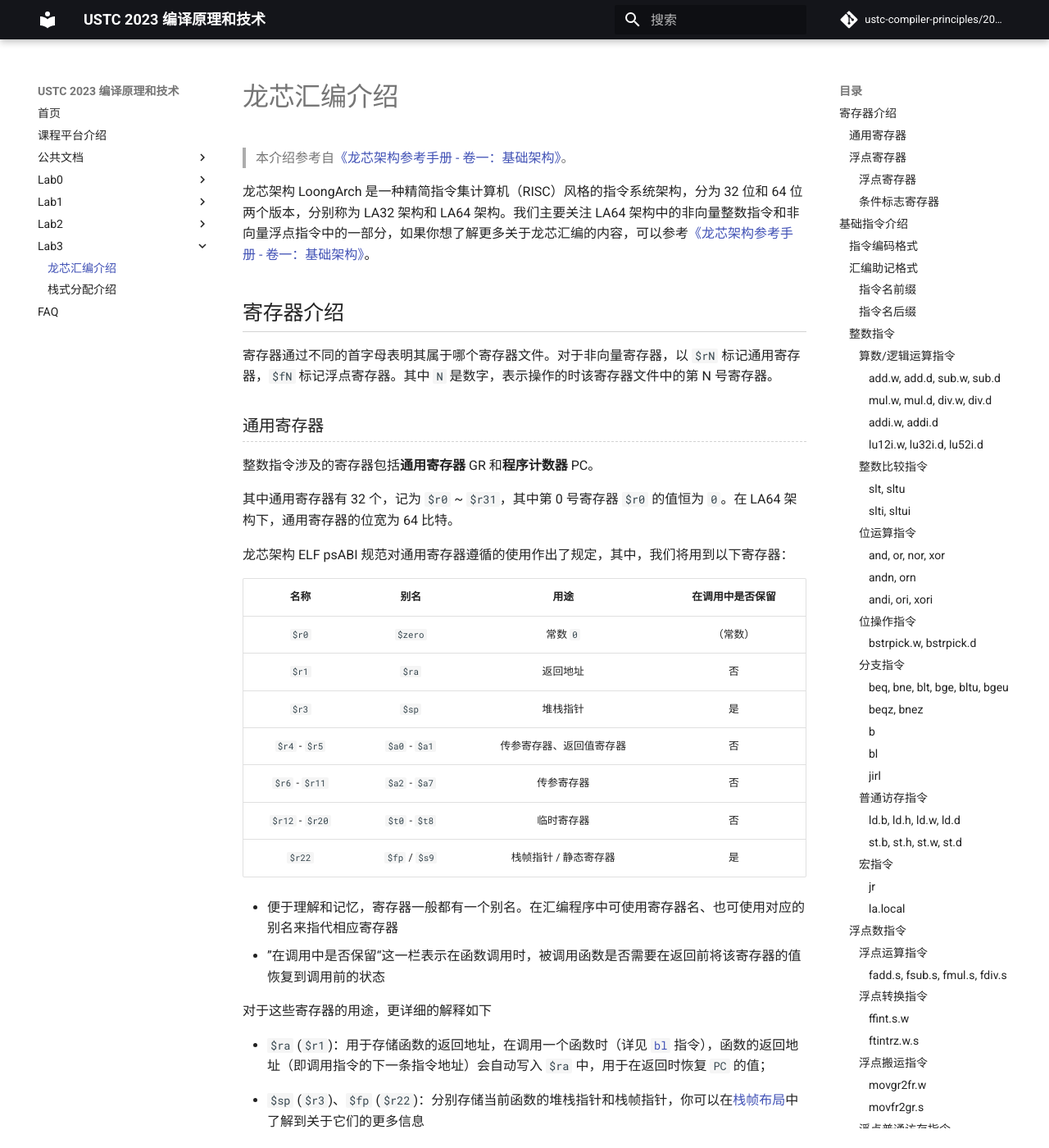
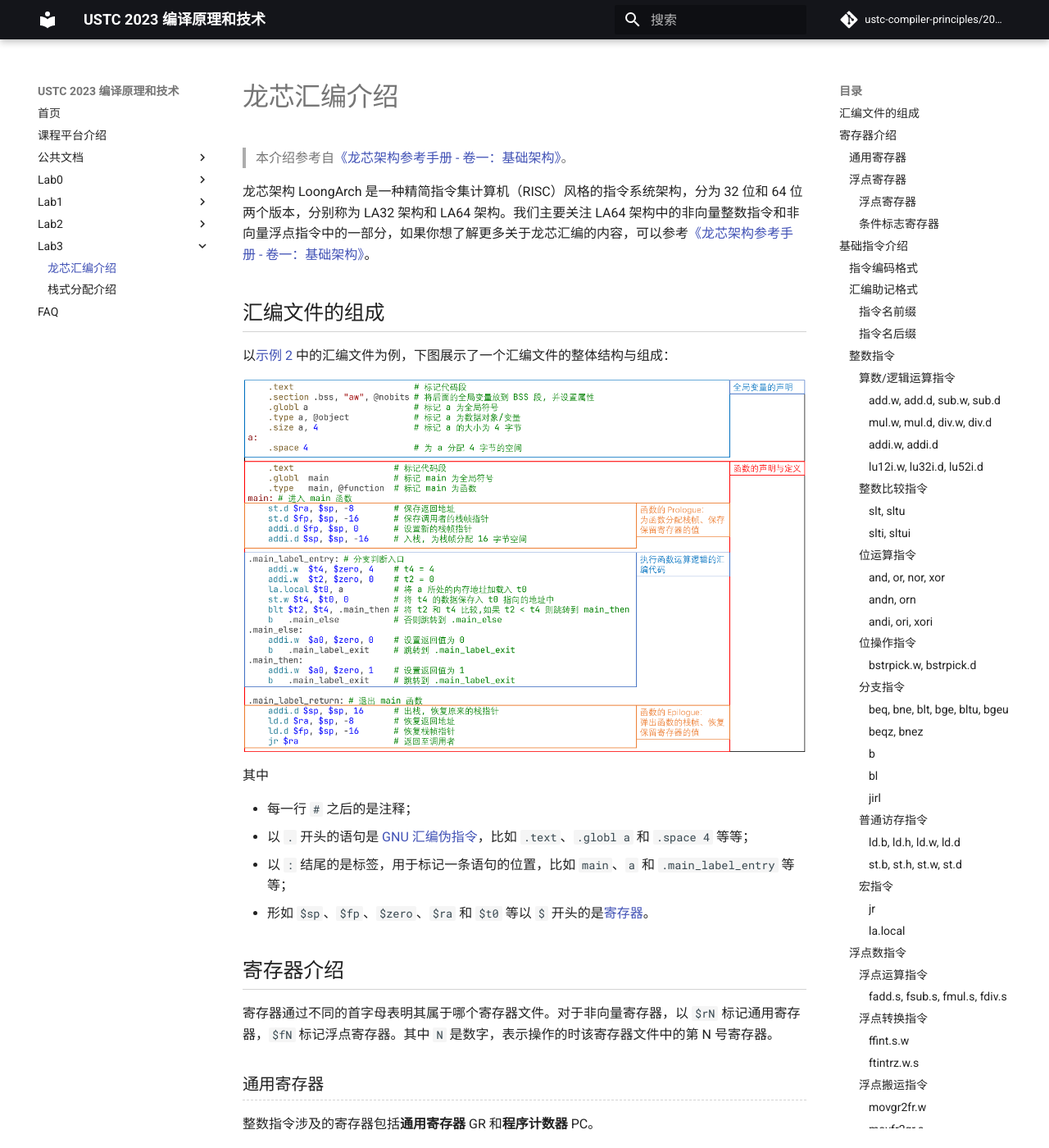
Before and after one commit to ustc-compiler-principles/2023, an MkDocs documentation site: the page built from docs/common/asm_intro.md, in a window 1280 px wide and 1400 px high. Shown: the whole window at 82% size. Built offline with MkDocs 1.6.1 and Material for MkDocs 9.7.7, drawn with Linux system fonts in a browser that asks for light colours; comment, search, counter and statistics services are not loaded.

Commit message:
lab3: add asm structure

```diff
--- a/docs/common/asm_intro.md
+++ b/docs/common/asm_intro.md
@@ -9,6 +9,19 @@
 > 本介绍参考自[《龙芯架构参考手册 - 卷一：基础架构》](https://github.com/loongson/LoongArch-Documentation/releases/latest/download/LoongArch-Vol1-v1.02-CN.pdf)。
 
 龙芯架构 LoongArch 是一种精简指令集计算机（RISC）风格的指令系统架构，分为 32 位和 64 位两个版本，分别称为 LA32 架构和 LA64 架构。我们主要关注 LA64 架构中的非向量整数指令和非向量浮点指令中的一部分，如果你想了解更多关于龙芯汇编的内容，可以参考[《龙芯架构参考手册 - 卷一：基础架构》](https://github.com/loongson/LoongArch-Documentation/releases/latest/download/LoongArch-Vol1-v1.02-CN.pdf)。
+
+## 汇编文件的组成
+
+以[示例 2](#示例-2) 中的汇编文件为例，下图展示了一个汇编文件的整体结构与组成：
+
+![汇编文件结构](./figs/asm_structure.png)
+
+其中
+
+- 每一行 `#` 之后的是注释；
+- 以 `.` 开头的语句是 [GNU 汇编伪指令](#gnu-汇编伪指令)，比如 `.text`、`.globl a` 和 `.space 4` 等等；
+- 以 `:` 结尾的是标签，用于标记一条语句的位置，比如 `main`、`a` 和 `.main_label_entry` 等等；
+- 形如 `$sp`、`$fp`、`$zero`、`$ra` 和 `$t0` 等以 `$` 开头的是[寄存器](#寄存器介绍)。
 
 ## 寄存器介绍
 
```
Also changed, not shown: docs/common/figs/asm_structure.png (added).
